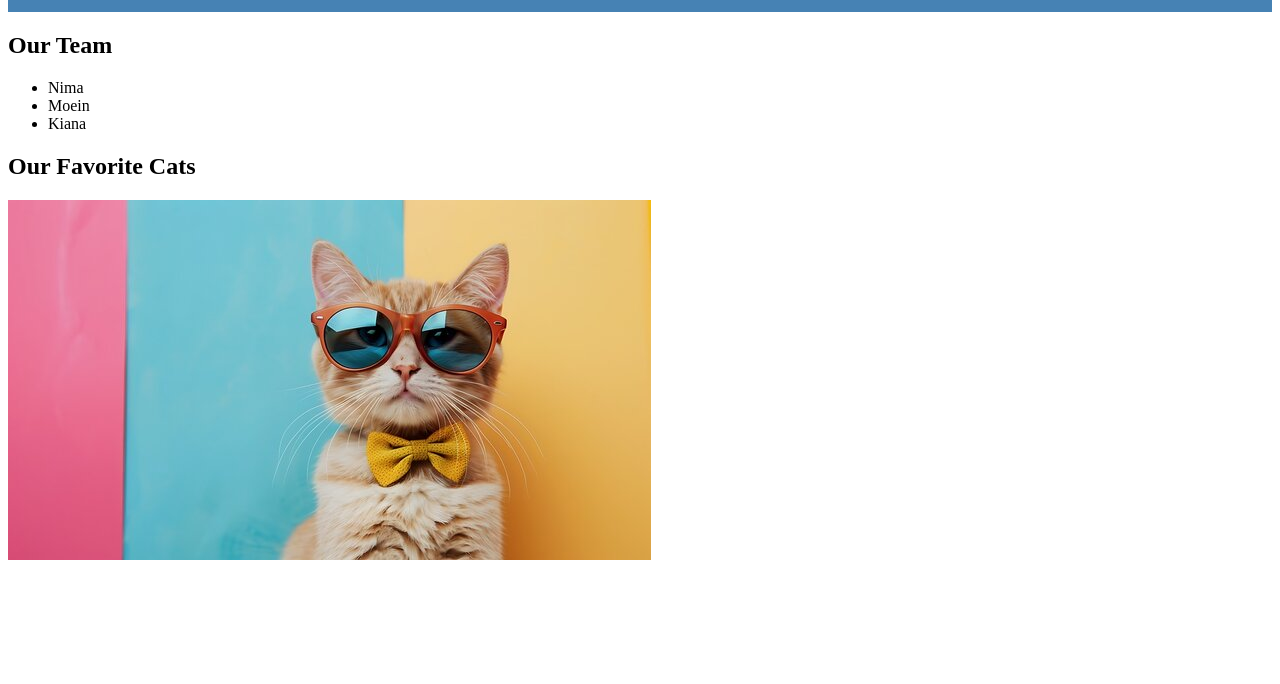
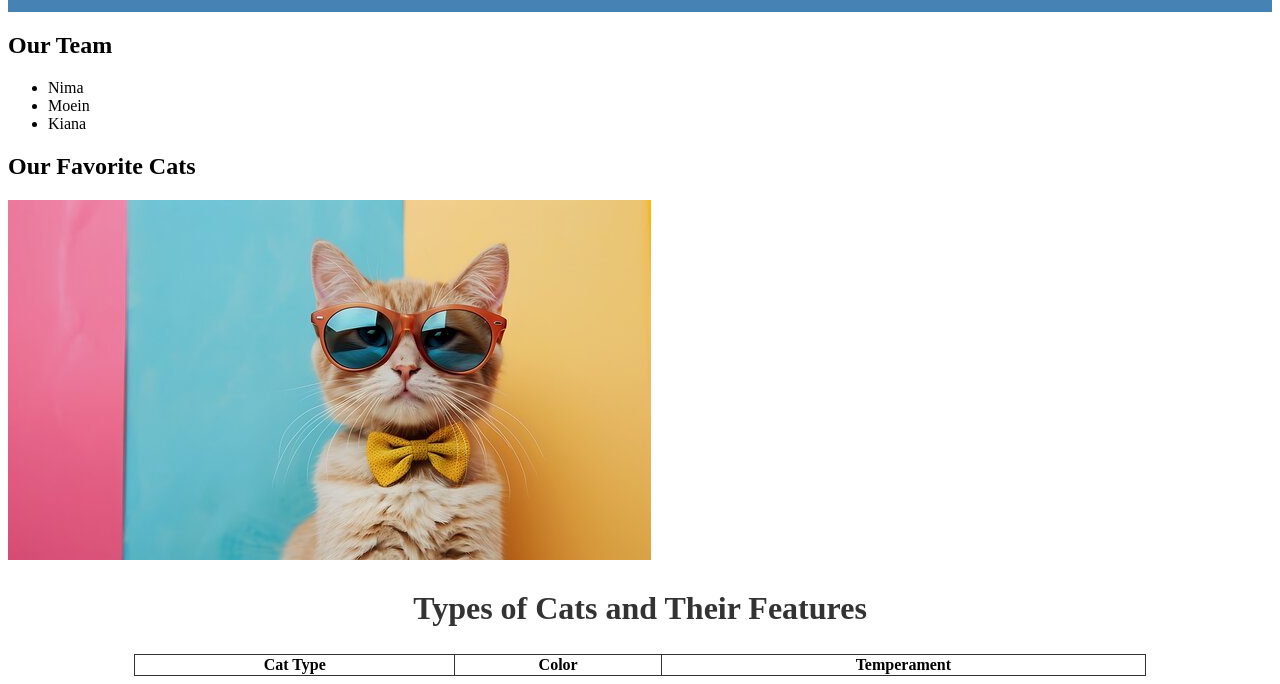
Before and after one commit to moein72002/se_lab_hw1, a plain HTML site: page index.html in a window 1280 px wide. Shown: the part 149-833 px from the top of the page. Before the commit the page ends 800 px from the top, so only its background shows below. Drawn offline with Linux system fonts and the light colour scheme.

Commit message:
add cat table and style

```diff
--- a/index.html
+++ b/index.html
@@ -34,6 +34,20 @@
         <img src="cat.jpg" alt="Cute Cat">
     </section>
 
+    <section class="cat-table">
+            <h2>Types of Cats and Their Features</h2>
+            <table>
+                <thead>
+                    <tr>
+                        <th>Cat Type</th>
+                        <th>Color</th>
+                        <th>Temperament</th>
+                    </tr>
+                </thead>
+
+            </table>
+        </section>
+
 </body>
 
 </html>
--- a/style.css
+++ b/style.css
@@ -40,3 +40,20 @@ nav ul li a::after {
 nav ul li a:hover::after {
     display: block;
 }
+
+.cat-table h2 {
+    font-size: 2em;
+    color: #333;
+    text-align: center;
+    position: relative;
+}
+
+table {
+    margin: 0 auto;
+    border-collapse: collapse;
+    width: 80%;
+}
+
+table, th, td {
+    border: 1px solid #333;
+}
```
